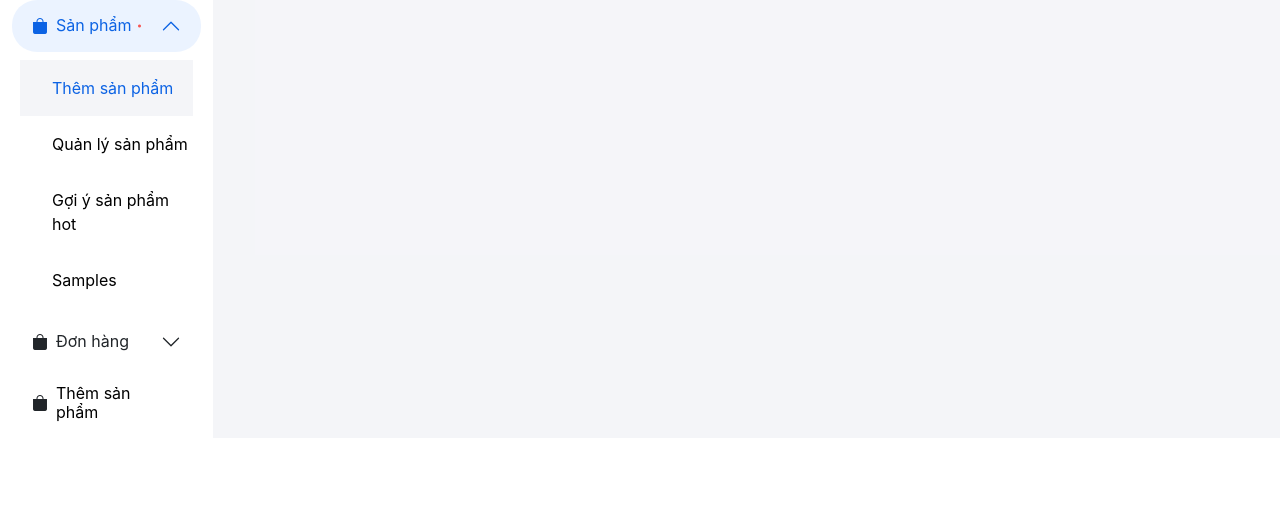
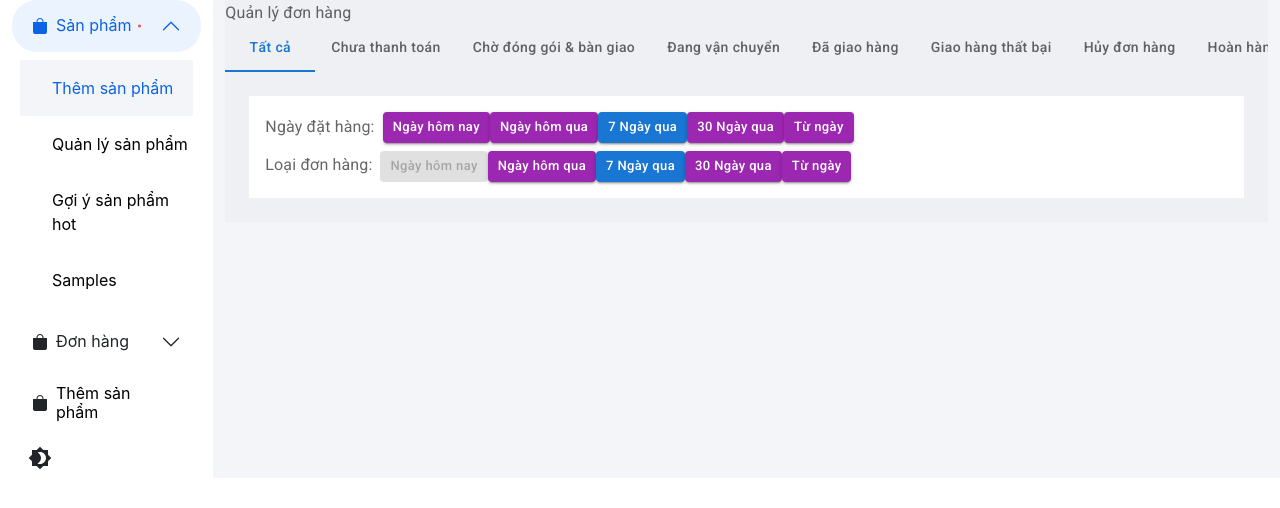
Before and after one commit to hathuytien/azshops-reactjs, a React (Create React App) app: page /order2 in a window 1280 px wide. Shown: the top 508 px of the page. Built offline with nearby package versions, Linux system fonts and the light colour scheme.

Commit message:
fix dark mode

```diff
--- a/src/Component/Nav.js
+++ b/src/Component/Nav.js
@@ -9,16 +9,13 @@ import { IconButton, useTheme } from '@mui/material';
 import { Brightness4, Brightness7 } from '@mui/icons-material';
 import { ColorModeContext } from '../App';
 
-class Nav extends React.Component {
-  constructor(props) {
-    super(props);
-    // Don't call this.setState() here!
-    this.state = {
-      id:"sp",
-      nameclass:"SP"
-    };
-  }
-  render() {
+
+function Nav () {
+  const [mode, setMode] = React.useState('light');
+  const theme = useTheme();
+  const colorMode = React.useContext(ColorModeContext);
+
+
     return (
       <div>
         {/* <nav aria-label="breadcrumb">
@@ -83,11 +80,10 @@ class Nav extends React.Component {
             <Accordion.Header><i className="bi bi-bag-fill"></i> <Link  to="/">Thêm sản phẩm</Link></Accordion.Header>
           </Accordion.Item>
         </Accordion>
+        <IconButton sx={{ ml: 1 }} onClick={colorMode.toggleColorMode} color="inherit">
+        {theme.palette.mode === 'dark' ? <Brightness7 /> : <Brightness4 />}
+      </IconButton>
       </div>
-    );
-  }
-}
-
 // class Nav extends React.Component {
 //   constructor(props) {
 //     super(props);
@@ -181,5 +177,6 @@ class Nav extends React.Component {
 //     );
 //   }
 // }
-
+    )
+}
 export default Nav;
--- a/src/Router/Direction.js
+++ b/src/Router/Direction.js
@@ -27,7 +27,7 @@ class Direction extends React.Component {
         <Route path="order" element={<ListOrder />} />
         <Route path="sample" element={<Samples />} />
         <Route path="item-detail/:id.:name" element={<ItemDetail />} />
-        <Route path="order" element={<QuanLyDonHang />} />
+        <Route path="order2" element={<QuanLyDonHang />} />
       </Routes>
     );
   }
```
